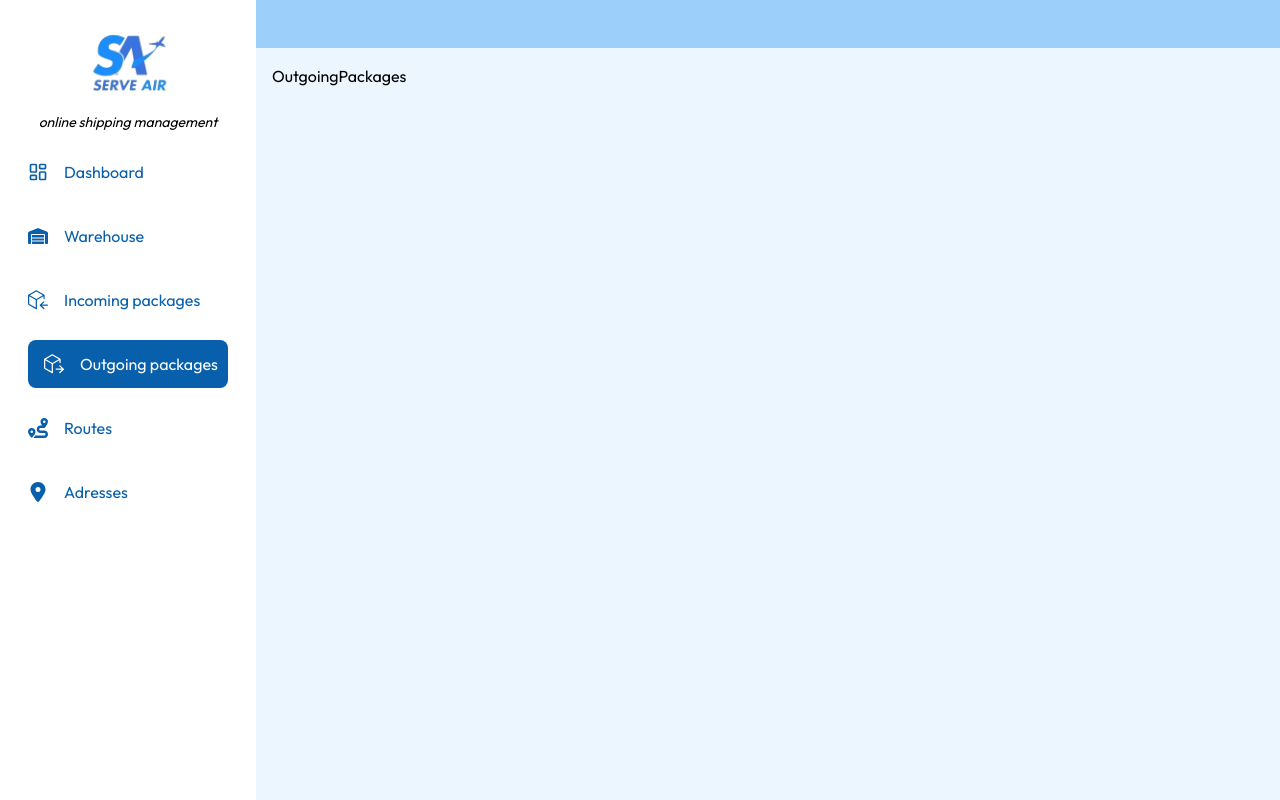
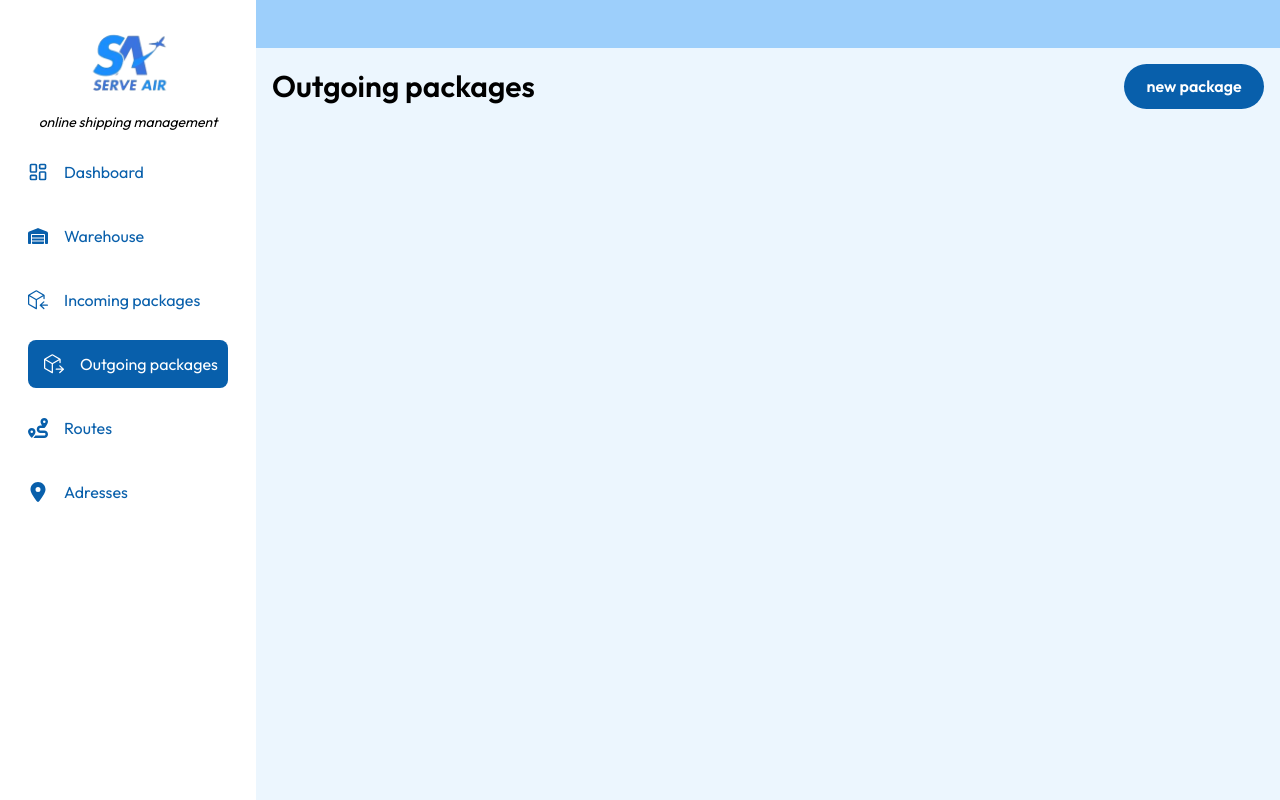
Before and after one commit to Tshobohwa/serve-air-frontend, a React (Vite) app: page /outgoing_packages in a window 1280 px wide. Built offline with nearby package versions, Linux system fonts and the light colour scheme.

Commit message:
Start outgoing package

```diff
--- a/src/pages/IncomingPackages.jsx
+++ b/src/pages/IncomingPackages.jsx
@@ -1,8 +1,15 @@
 import React from "react";
 import Sidebar from "../components/Sidebar";
+import SmallRoundedButton from "../components/SmallRoundedButton";
 
 const IncomingPackages = () => {
-  return <Sidebar>IncomingPackages</Sidebar>;
+  return (
+    <Sidebar>
+      <header className="w-full flex justify-between items-center">
+        <h1 className="text-3xl font-semibold">Incoming packages</h1>
+      </header>
+    </Sidebar>
+  );
 };
 
 export default IncomingPackages;
--- a/src/pages/OutgoingPackages.jsx
+++ b/src/pages/OutgoingPackages.jsx
@@ -1,8 +1,16 @@
 import React from "react";
 import Sidebar from "../components/Sidebar";
+import SmallRoundedButton from "../components/SmallRoundedButton";
 
 const OutgoingPackages = () => {
-  return <Sidebar>OutgoingPackages</Sidebar>;
+  return (
+    <Sidebar>
+      <header className="w-full flex justify-between items-center">
+        <h1 className="text-3xl font-semibold">Outgoing packages</h1>
+        <SmallRoundedButton name={"new package"} />
+      </header>
+    </Sidebar>
+  );
 };
 
 export default OutgoingPackages;
```
